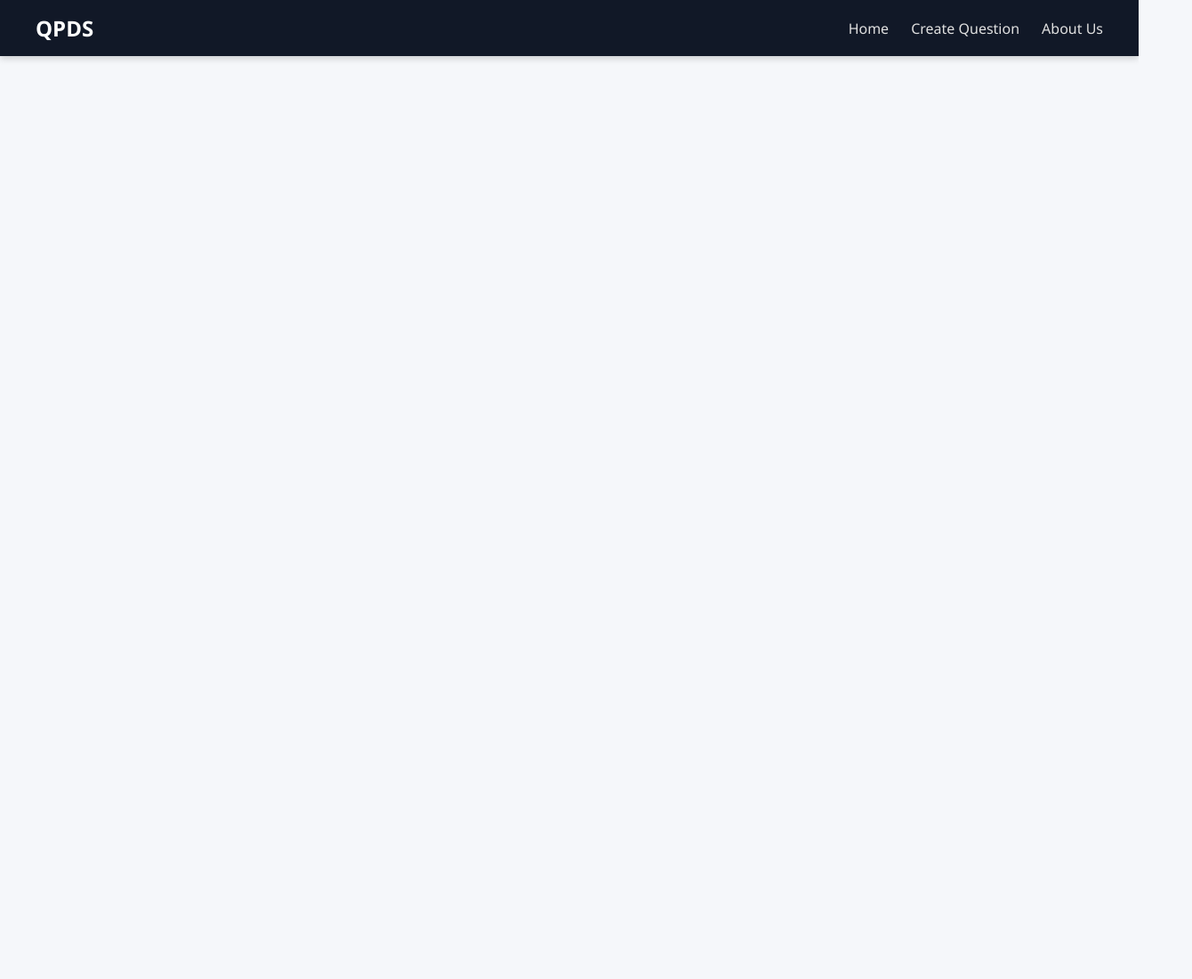
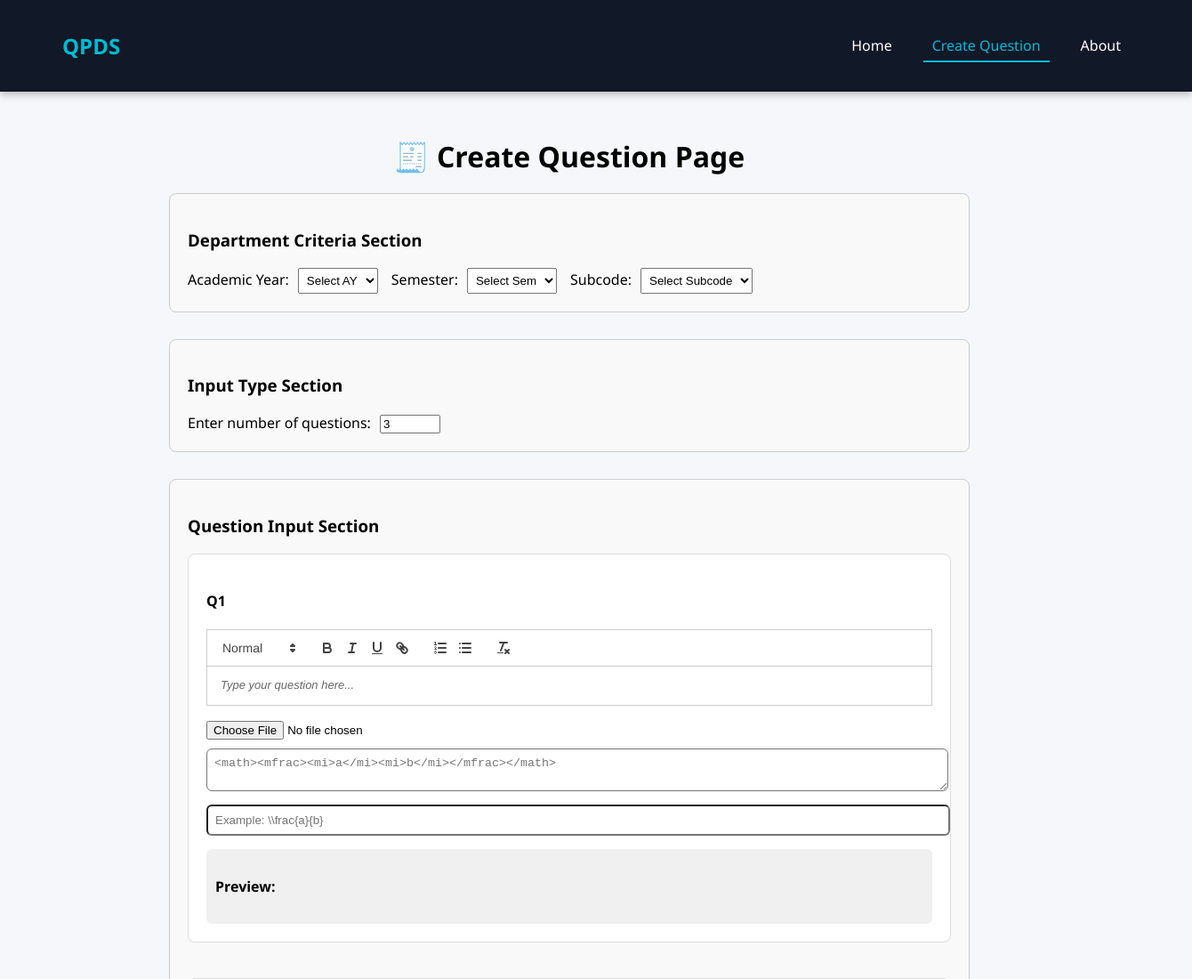
Before and after one commit to Muzammil0777/QPDS-UI, a React (Create React App) app: page /create in a window 1280 px wide. Shown: the top 1100 px of the page at 89% size, 1340 px wide, since content can reach past the window. Before the commit the page ends 800 px from the top, so only its background shows below. Built offline with nearby package versions, Linux system fonts and the light colour scheme.

Commit message:
Updated files for QPDS-UI

```diff
--- a/src/App.js
+++ b/src/App.js
@@ -1,67 +1,26 @@
 import React from "react";
-import { BrowserRouter as Router, Routes, Route, useLocation } from "react-router-dom";
-import { AnimatePresence, motion } from "framer-motion";
+import { BrowserRouter as Router, Routes, Route, Navigate } from "react-router-dom";
 import Navbar from "./components/Navbar";
 import Home from "./pages/Home";
 import CreateQuestion from "./pages/CreateQuestion";
-import About from "./pages/About";
-import "./index.css";
-
-function AnimatedRoutes() {
-  const location = useLocation();
-
-  return (
-    <AnimatePresence mode="wait">
-      <Routes location={location} key={location.pathname}>
-        <Route
-          path="/"
-          element={
-            <motion.div
-              initial={{ opacity: 0, y: 30 }}
-              animate={{ opacity: 1, y: 0 }}
-              exit={{ opacity: 0, y: -30 }}
-              transition={{ duration: 0.4, ease: "easeInOut" }}
-            >
-              <Home />
-            </motion.div>
-          }
-        />
-        <Route
-          path="/create-question"
-          element={
-            <motion.div
-              initial={{ opacity: 0, x: 50 }}
-              animate={{ opacity: 1, x: 0 }}
-              exit={{ opacity: 0, x: -50 }}
-              transition={{ duration: 0.4, ease: "easeInOut" }}
-            >
-              <CreateQuestion />
-            </motion.div>
-          }
-        />
-        <Route
-          path="/about"
-          element={
-            <motion.div
-              initial={{ opacity: 0, y: 30 }}
-              animate={{ opacity: 1, y: 0 }}
-              exit={{ opacity: 0, y: -30 }}
-              transition={{ duration: 0.4, ease: "easeInOut" }}
-            >
-              <About />
-            </motion.div>
-          }
-        />
-      </Routes>
-    </AnimatePresence>
-  );
-}
+import About from "./pages/About"; // optional, if you have it
 
 function App() {
   return (
     <Router>
       <Navbar />
-      <AnimatedRoutes />
+      <Routes>
+        {/* Default route — when user visits "/" */}
+        <Route path="/" element={<Home />} />
+
+        {/* Other pages */}
+        <Route path="/home" element={<Home />} />
+        <Route path="/create" element={<CreateQuestion />} />
+        <Route path="/about" element={<About />} />
+
+        {/* Redirect any unknown path to Home */}
+        <Route path="*" element={<Navigate to="/" />} />
+      </Routes>
     </Router>
   );
 }
--- /dev/null
+++ b/src/components/Navbar.css
@@ -0,0 +1,95 @@
+/* Navbar container */
+.navbar {
+  position: sticky;
+  top: 0;
+  z-index: 999;
+  width: 100%;
+  background: #111827;
+  color: white;
+  padding: 15px 30px;
+  box-shadow: 0 2px 10px rgba(0, 0, 0, 0.3);
+}
+
+/* Inner flex container */
+.navbar-container {
+  display: flex;
+  align-items: center;
+  justify-content: space-between;
+  max-width: 1200px;
+  margin: auto;
+}
+
+/* Logo */
+.logo {
+  font-size: 1.5rem;
+  font-weight: 700;
+  color: #00bcd4;
+  cursor: pointer;
+}
+
+/* Navigation links */
+.nav-links {
+  display: flex;
+  align-items: center;
+  list-style: none;
+  gap: 25px;
+  transition: all 0.3s ease-in-out;
+}
+
+.nav-links a {
+  color: white;
+  text-decoration: none;
+  font-weight: 500;
+  padding: 6px 10px;
+  transition: 0.3s;
+}
+
+.nav-links a:hover,
+.nav-links a.active {
+  color: #00bcd4;
+  border-bottom: 2px solid #00bcd4;
+}
+
+/* Hamburger menu icon (hidden on desktop) */
+.menu-icon {
+  display: none;
+  cursor: pointer;
+}
+
+/* Mobile view */
+@media (max-width: 768px) {
+  .menu-icon {
+    display: block;
+  }
+
+  .nav-links {
+    position: absolute;
+    top: 60px;
+    right: 0;
+    width: 100%;
+    background: #1f2937;
+    flex-direction: column;
+    text-align: center;
+    gap: 15px;
+    padding: 20px 0;
+    transform: translateY(-100%);
+    opacity: 0;
+    pointer-events: none;
+  }
+
+  .nav-links.open {
+    transform: translateY(0);
+    opacity: 1;
+    pointer-events: auto;
+  }
+
+  .nav-links li {
+    width: 100%;
+  }
+
+  .nav-links a {
+    display: block;
+    width: 100%;
+    padding: 10px 0;
+  }
+}
--- a/src/components/Navbar.js
+++ b/src/components/Navbar.js
@@ -1,36 +1,45 @@
-import React from "react";
-import { Link } from "react-router-dom";
+import React, { useState } from "react";
+import { NavLink } from "react-router-dom";
+import { Menu, X } from "lucide-react"; // lightweight icons
+import "./Navbar.css";
 
-function Navbar() {
+const Navbar = () => {
+  const [menuOpen, setMenuOpen] = useState(false);
+
+  const toggleMenu = () => setMenuOpen(!menuOpen);
+  const closeMenu = () => setMenuOpen(false);
+
   return (
-    <nav
-      style={{
-        background: "#111827",
-        color: "white",
-        padding: "15px 40px",
-        display: "flex",
-        justifyContent: "space-between",
-        alignItems: "center",
-        position: "sticky",
-        top: 0,
-        zIndex: 1000,
-        boxShadow: "0 2px 8px rgba(0,0,0,0.2)",
-      }}
-    >
-      <h2 style={{ margin: 0, color: "#fff", fontWeight: "bold" }}>QPDS</h2>
-      <div style={{ display: "flex", gap: "25px" }}>
-        <Link to="/" className="nav-link">
-          Home
-        </Link>
-        <Link to="/create-question" className="nav-link">
-          Create Question
-        </Link>
-        <Link to="/about" className="nav-link">
-          About Us
-        </Link>
+    <nav className="navbar">
+      <div className="navbar-container">
+        <h2 className="logo">QPDS</h2>
+
+        {/* Hamburger Icon (mobile) */}
+        <div className="menu-icon" onClick={toggleMenu}>
+          {menuOpen ? <X size={26} color="#fff" /> : <Menu size={26} color="#fff" />}
+        </div>
+
+        {/* Navigation Links */}
+        <ul className={`nav-links ${menuOpen ? "open" : ""}`}>
+          <li>
+            <NavLink to="/" onClick={closeMenu} end>
+              Home
+            </NavLink>
+          </li>
+          <li>
+            <NavLink to="/create" onClick={closeMenu}>
+              Create Question
+            </NavLink>
+          </li>
+          <li>
+            <NavLink to="/about" onClick={closeMenu}>
+              About
+            </NavLink>
+          </li>
+        </ul>
       </div>
     </nav>
   );
-}
+};
 
 export default Navbar;
--- a/src/pages/CreateQuestion.js
+++ b/src/pages/CreateQuestion.js
@@ -1,22 +1,28 @@
 import React, { useState } from "react";
+import ReactQuill from "react-quill";
+import "react-quill/dist/quill.snow.css";
 import { MathJax, MathJaxContext } from "better-react-mathjax";
 
 function CreateQuestion() {
+  // Department criteria
   const [academicYear, setAcademicYear] = useState("");
   const [semester, setSemester] = useState("");
   const [subcode, setSubcode] = useState("");
-  const [inputType, setInputType] = useState("individual");
+
+  // Questions state
   const [numQuestions, setNumQuestions] = useState(3);
   const [questions, setQuestions] = useState(
-    Array(3).fill({ text: "", image: null, mathml: "", latex: "" })
+    Array(3).fill({ content: "", image: null, mathml: "", latex: "" })
   );
 
+  // Handle changes for each question field
   const handleQuestionChange = (index, field, value) => {
     const updated = [...questions];
     updated[index] = { ...updated[index], [field]: value };
     setQuestions(updated);
   };
 
+  // Handle image upload
   const handleImageUpload = (index, file) => {
     if (file) {
       const updated = [...questions];
@@ -25,8 +31,14 @@ function CreateQuestion() {
     }
   };
 
+  // Save questions as JSON
   const saveAsJson = () => {
-    const submission = { academicYear, semester, subcode, inputType, questions };
+    const submission = {
+      academicYear,
+      semester,
+      subcode,
+      questions,
+    };
     const blob = new Blob([JSON.stringify(submission, null, 2)], {
       type: "application/json",
     });
@@ -39,117 +51,199 @@ function CreateQuestion() {
   };
 
   return (
-    <div className="page-container">
-      <h1>Questions Portal</h1>
+    <div style={{ padding: "30px", maxWidth: "900px", margin: "auto" }}>
+      <h1 style={{ textAlign: "center", marginBottom: "20px" }}>
+        🧾 Create Question Page
+      </h1>
 
-      {/* Department Criteria */}
-      <div className="card">
+      {/* 🏛️ Department Criteria Section */}
+      <div
+        style={{
+          border: "1px solid #ccc",
+          padding: "20px",
+          borderRadius: "8px",
+          marginBottom: "30px",
+          background: "#f9f9f9",
+        }}
+      >
         <h3>Department Criteria Section</h3>
-        <div className="dropdown-row">
-          <select value={academicYear} onChange={(e) => setAcademicYear(e.target.value)}>
+
+        <div style={{ display: "flex", flexWrap: "wrap", gap: "15px" }}>
+          <div>
+            <label>Academic Year:</label>
+            <select
+              value={academicYear}
+              onChange={(e) => setAcademicYear(e.target.value)}
+              style={{ marginLeft: "10px", padding: "5px" }}
+            >
               <option value="">Select AY</option>
               <option>2024-25</option>
               <option>2025-26</option>
+              <option>2026-27</option>
             </select>
+          </div>
 
-          <select value={semester} onChange={(e) => setSemester(e.target.value)}>
+          <div>
+            <label>Semester:</label>
+            <select
+              value={semester}
+              onChange={(e) => setSemester(e.target.value)}
+              style={{ marginLeft: "10px", padding: "5px" }}
+            >
               <option value="">Select Sem</option>
               {[...Array(8)].map((_, i) => (
                 <option key={i}>Sem {i + 1}</option>
               ))}
             </select>
+          </div>
 
-          <select value={subcode} onChange={(e) => setSubcode(e.target.value)}>
+          <div>
+            <label>Subcode:</label>
+            <select
+              value={subcode}
+              onChange={(e) => setSubcode(e.target.value)}
+              style={{ marginLeft: "10px", padding: "5px" }}
+            >
               <option value="">Select Subcode</option>
-            <option>CS701</option>
-            <option>AI702</option>
+              <option>AI701</option>
+              <option>CS702</option>
+              <option>ML703</option>
             </select>
           </div>
         </div>
-
-      {/* Input Type */}
-      <div className="card">
-        <h3>Input Type</h3>
-        <label>
-          <input
-            type="radio"
-            value="individual"
-            checked={inputType === "individual"}
-            onChange={(e) => setInputType(e.target.value)}
-          />{" "}
-          Individual Input
-        </label>
-        <label style={{ marginLeft: "20px" }}>
-          <input
-            type="radio"
-            value="bulk"
-            checked={inputType === "bulk"}
-            onChange={(e) => setInputType(e.target.value)}
-          />{" "}
-          Bulk Upload
-        </label>
-        {inputType === "bulk" && <input type="file" style={{ marginLeft: "20px" }} />}
       </div>
 
-      {/* Number of Questions */}
-      <div className="card">
+      {/* 🔢 Number of Questions */}
+      <div
+        style={{
+          border: "1px solid #ccc",
+          padding: "20px",
+          borderRadius: "8px",
+          background: "#f9f9f9",
+          marginBottom: "30px",
+        }}
+      >
         <h3>Input Type Section</h3>
         <label>Enter number of questions:</label>
         <input
           type="number"
           value={numQuestions}
+          min="1"
           onChange={(e) => {
             const count = Number(e.target.value);
             setNumQuestions(count);
             setQuestions(
-              Array(count).fill({ text: "", image: null, mathml: "", latex: "" })
+              Array(count).fill({ content: "", image: null, mathml: "", latex: "" })
             );
           }}
+          style={{ width: "60px", marginLeft: "10px" }}
         />
       </div>
 
-      {/* Question Input Section */}
-      <div className="card">
+      {/* 🧮 Question Input Section */}
+      <div
+        style={{
+          border: "1px solid #ccc",
+          padding: "20px",
+          borderRadius: "8px",
+          background: "#f9f9f9",
+        }}
+      >
         <h3>Question Input Section</h3>
+
         {questions.map((q, i) => (
-          <div key={i} className="question-block">
+          <div
+            key={i}
+            style={{
+              marginBottom: "40px",
+              border: "1px solid #ddd",
+              borderRadius: "8px",
+              padding: "20px",
+              background: "white",
+            }}
+          >
             <h4>Q{i + 1}</h4>
-            <textarea
-              rows="3"
-              value={q.text}
-              onChange={(e) => handleQuestionChange(i, "text", e.target.value)}
-              placeholder="Enter question text..."
+
+            {/* 📝 Rich Text Editor */}
+            <ReactQuill
+              theme="snow"
+              value={q.content}
+              onChange={(value) => handleQuestionChange(i, "content", value)}
+              placeholder="Type your question here..."
+              style={{ background: "white", borderRadius: "8px" }}
             />
+
+            {/* 📷 Image Upload */}
+            <div style={{ marginTop: "15px" }}>
               <input
                 type="file"
                 accept="image/*"
                 onChange={(e) => handleImageUpload(i, e.target.files[0])}
               />
-            {q.image && <img src={q.image} alt="preview" width="150" />}
+              {q.image && (
+                <img
+                  src={q.image}
+                  alt="preview"
+                  style={{
+                    width: "150px",
+                    marginTop: "10px",
+                    borderRadius: "4px",
+                  }}
+                />
+              )}
+            </div>
 
+            {/* 🧮 MathML */}
             <textarea
               rows="2"
+              style={{
+                width: "100%",
+                marginTop: "10px",
+                padding: "8px",
+                borderRadius: "6px",
+              }}
               value={q.mathml}
-              onChange={(e) => handleQuestionChange(i, "mathml", e.target.value)}
+              onChange={(e) =>
+                handleQuestionChange(i, "mathml", e.target.value)
+              }
               placeholder="<math><mfrac><mi>a</mi><mi>b</mi></mfrac></math>"
             />
 
+            {/* 🔢 LaTeX */}
             <input
               type="text"
+              style={{
+                width: "100%",
+                marginTop: "10px",
+                padding: "8px",
+                borderRadius: "6px",
+              }}
               value={q.latex}
               onChange={(e) => handleQuestionChange(i, "latex", e.target.value)}
-              placeholder="LaTeX: \\frac{a}{b}"
+              placeholder="Example: \\frac{a}{b}"
             />
 
-            <div className="preview-box">
-              <p>{q.text}</p>
+            {/* 👁️ Preview */}
+            <div
+              style={{
+                marginTop: "15px",
+                padding: "10px",
+                background: "#f0f0f0",
+                borderRadius: "6px",
+              }}
+            >
+              <h4>Preview:</h4>
+              <div
+                dangerouslySetInnerHTML={{ __html: q.content }}
+                style={{ marginBottom: "10px" }}
+              />
               {q.image && <img src={q.image} alt="preview" width="150" />}
               {q.mathml && (
                 <div dangerouslySetInnerHTML={{ __html: q.mathml }} />
               )}
               {q.latex && (
                 <MathJaxContext>
-                  <MathJax dynamic inline={false}>{`\\(${q.latex}\\)`}</MathJax>
+                  <MathJax>{`\\(${q.latex}\\)`}</MathJax>
                 </MathJaxContext>
               )}
             </div>
@@ -157,8 +251,23 @@ function CreateQuestion() {
         ))}
       </div>
 
-      <button className="primary-btn" onClick={saveAsJson}>
-        Save as JSON
+      {/* 💾 Save Button */}
+      <button
+        onClick={saveAsJson}
+        style={{
+          background: "#007bff",
+          color: "white",
+          padding: "12px 24px",
+          border: "none",
+          borderRadius: "6px",
+          cursor: "pointer",
+          fontSize: "16px",
+          fontWeight: "bold",
+          display: "block",
+          margin: "20px auto",
+        }}
+      >
+        Save Questions as JSON
       </button>
     </div>
   );
```
Also changed, not shown: package.json (+5 -3 lines), 1 other file (tests, documents, lock files or other folders). Lines whose indentation alone changed are shown as unchanged.
